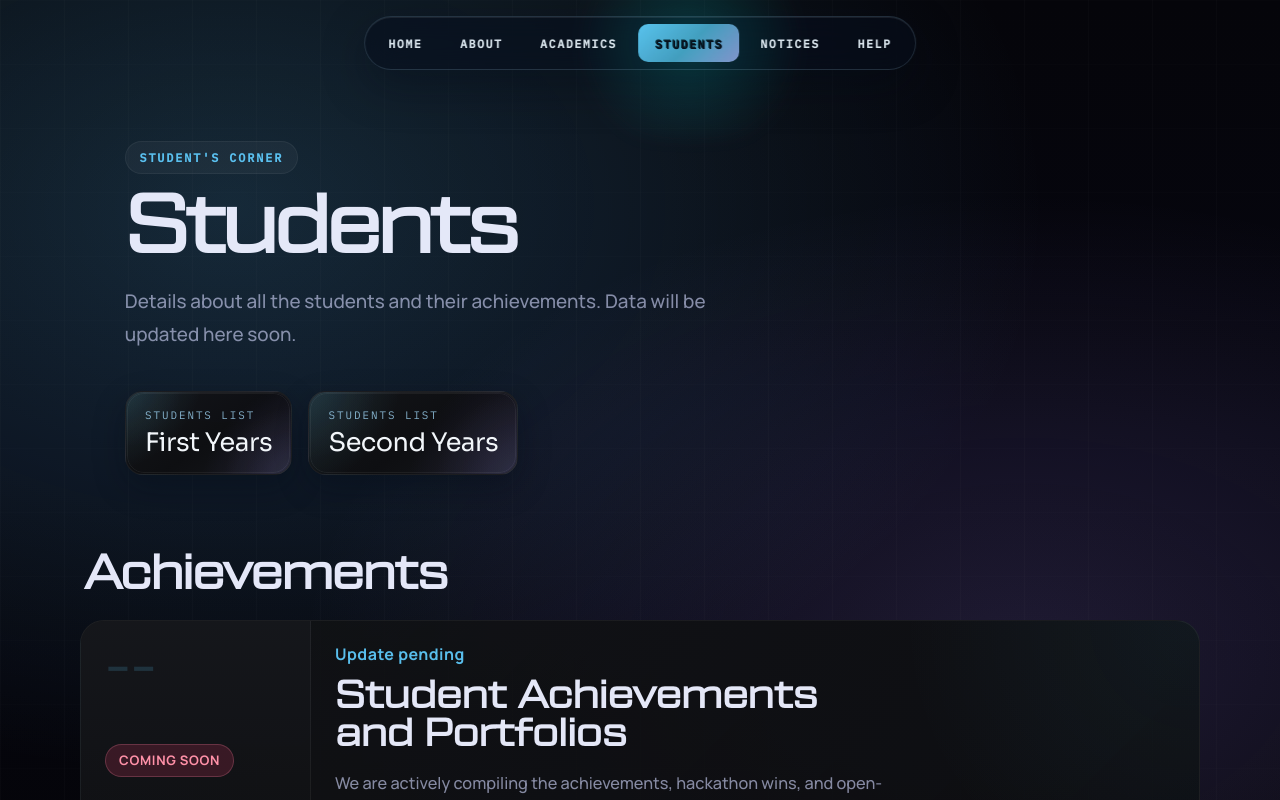
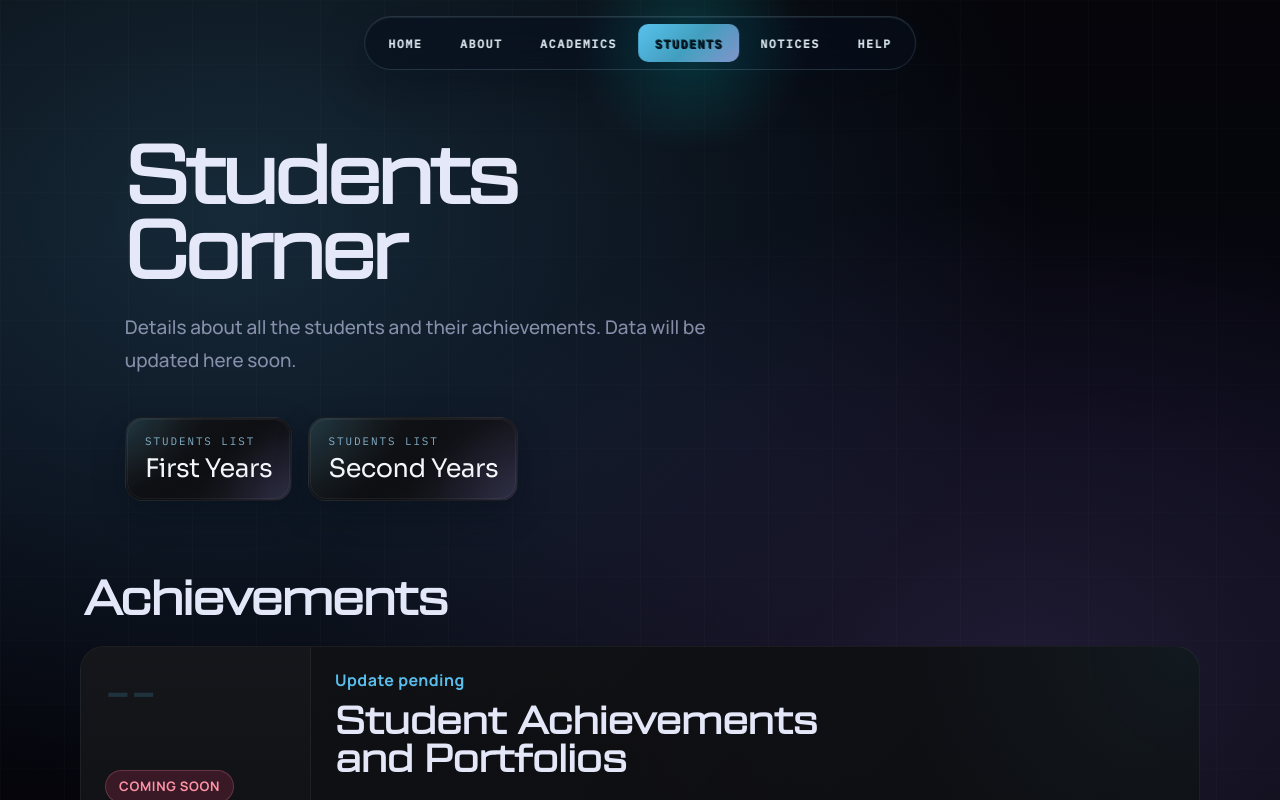
Before and after one commit to rohankishore/elweb, a React (Vite) app: page /students in a window 1280 px wide. Shown: the top 800 px of the page. Built offline with nearby package versions, Linux system fonts and the light colour scheme.

Commit message:
feat: add StudentsPage component and register route in App.jsx

```diff
--- a/src/component/StudentsPage.jsx
+++ b/src/component/StudentsPage.jsx
@@ -6,8 +6,7 @@ export default function StudentsPage() {
     <main className="notices-page-shell">
       <section className="notices-page-hero">
         <div className="notices-page-hero__copy">
-          <span className="notices-page-hero__eyebrow">Student's Corner</span>
-          <h1 className="notices-page-hero__title">Students</h1>
+          <h1 className="notices-page-hero__title">Students Corner</h1>
           <p className="notices-page-hero__subtitle">
             Details about all the students and their achievements. Data will be updated here soon.
           </p>
```
